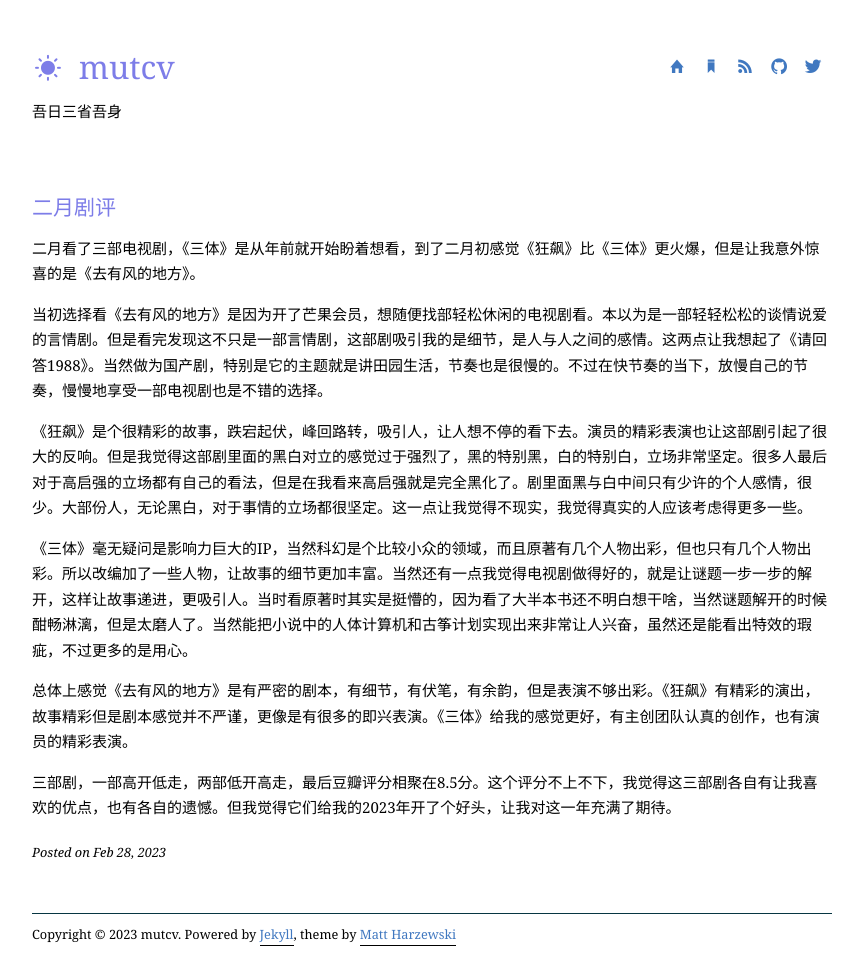
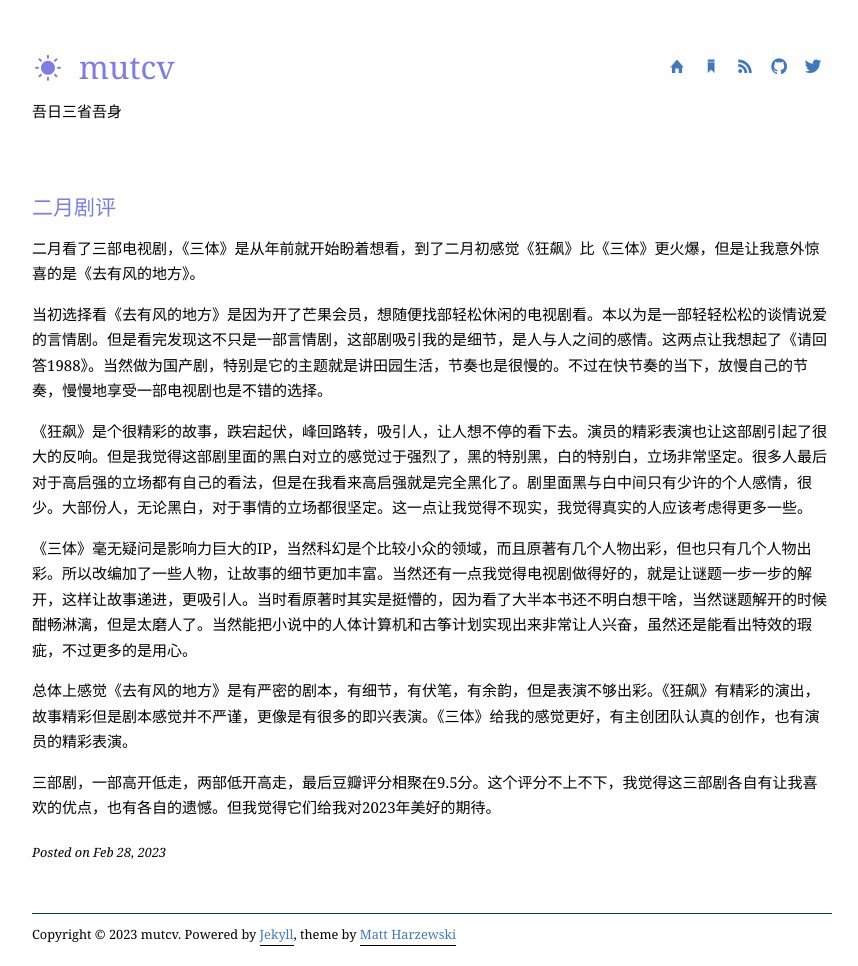
Before and after one commit to liuliqiu/liuliqiu.github.io, a Jekyll site: the page built from _posts/2023-02-28-drama-review.md, in a window 1280 px wide. Shown: the whole page, without its empty margins (208-1066 px from the left). Built offline with Jekyll 4.4.1, drawn with Linux system fonts in a browser that asks for light colours; nearby versions of some CDN libraries; some web fonts are replaced.

Commit message:
rename February tv review

```diff
--- a/_posts/2023-02-28-tv-review.md
+++ b/_posts/2023-02-28-drama-review.md
@@ -19,4 +19,4 @@ tags:
 
 总体上感觉《去有风的地方》是有严密的剧本，有细节，有伏笔，有余韵，但是表演不够出彩。《狂飙》有精彩的演出，故事精彩但是剧本感觉并不严谨，更像是有很多的即兴表演。《三体》给我的感觉更好，有主创团队认真的创作，也有演员的精彩表演。
 
-三部剧，一部高开低走，两部低开高走，最后豆瓣评分相聚在8.5分。这个评分不上不下，我觉得这三部剧各自有让我喜欢的优点，也有各自的遗憾。但我觉得它们给我的2023年开了个好头，让我对这一年充满了期待。
+三部剧，一部高开低走，两部低开高走，最后豆瓣评分相聚在9.5分。这个评分不上不下，我觉得这三部剧各自有让我喜欢的优点，也有各自的遗憾。但我觉得它们给我对2023年美好的期待。
```
